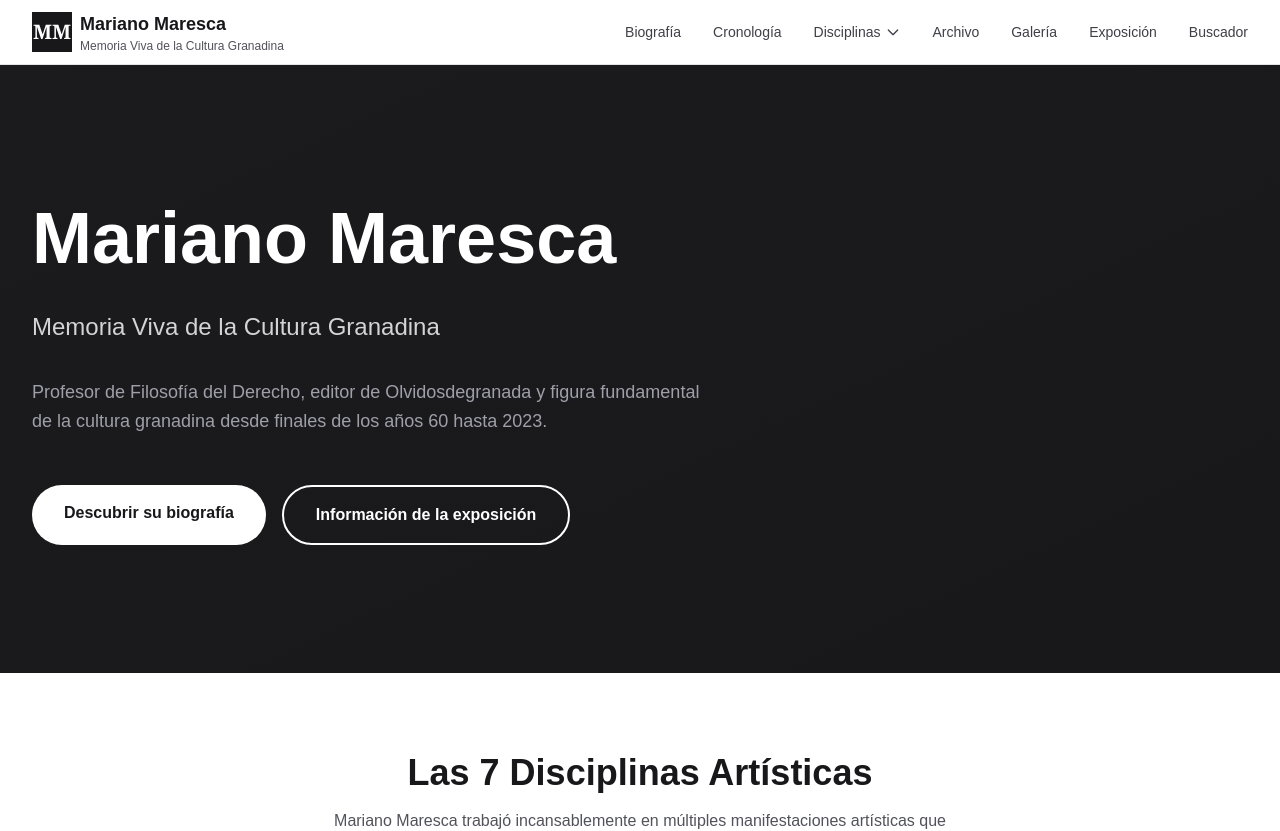
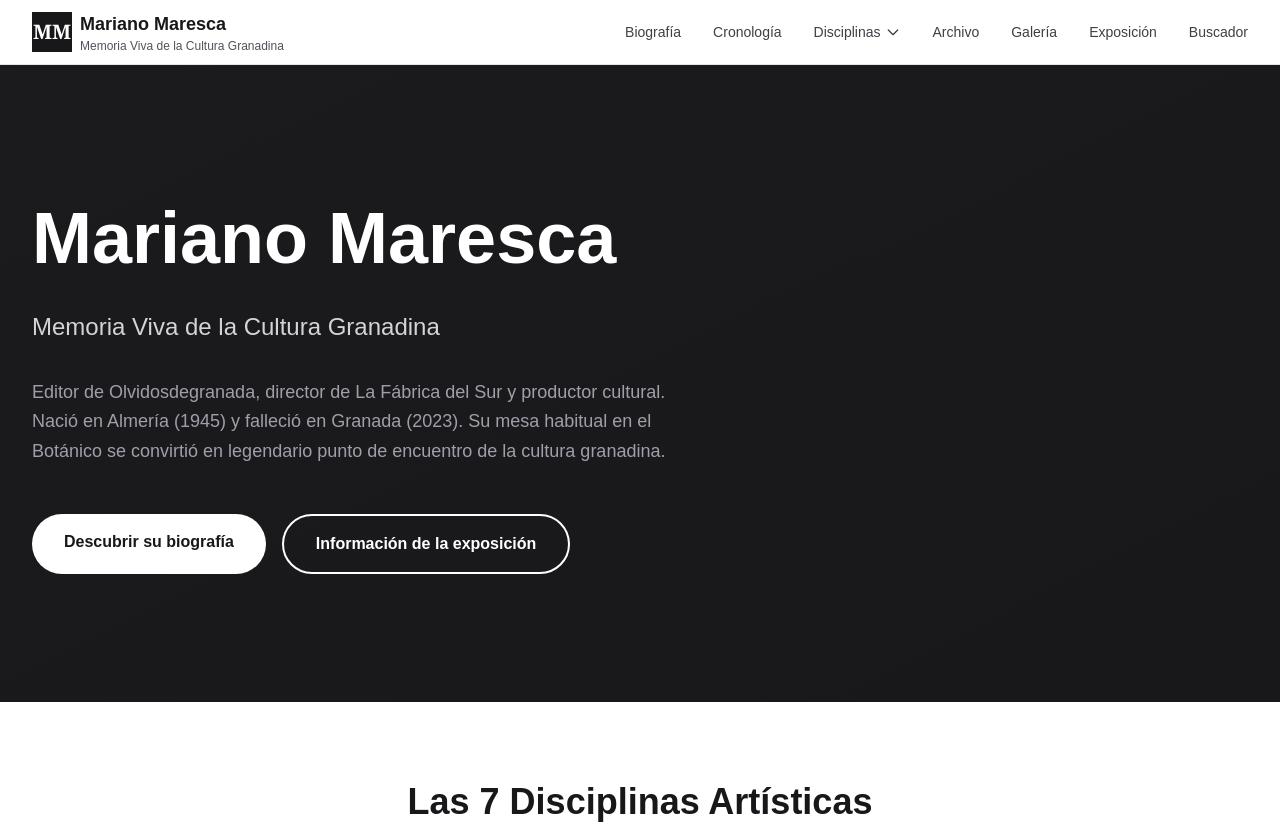
Before and after one commit to elcorreveidile/MM, a Next.js app in the folder web/: page / in a window 1280 px wide. Shown: the top 831 px of the page. Built offline with nearby package versions, Linux system fonts and the light colour scheme.

Commit message:
Add: Important discovery about Mariano Maresca - Botánico cafe exhibition, correct birthplace (Almeria 1945), projects (Rimado de ciudad 1983, La Fabrica del Sur), El Pais columns, and 2023 homage exhibition

```diff
--- a/web/app/components/layout/Footer.tsx
+++ b/web/app/components/layout/Footer.tsx
@@ -19,7 +19,7 @@ export default function Footer() {
               </div>
             </div>
             <p className="text-sm text-zinc-400 leading-relaxed">
-              Exposición homenaje a Mariano Maresca, editor de Olvidosdegranada y figura fundamental de la cultura granadina.
+              Exposición homenaje a Mariano Maresca (Almería 1945 - Granada 2023), editor de Olvidosdegranada, director de La Fábrica del Sur y productor cultural.
             </p>
           </div>
 
--- a/web/app/page.tsx
+++ b/web/app/page.tsx
@@ -17,7 +17,7 @@ export default function HomePage() {
               Memoria Viva de la Cultura Granadina
             </p>
             <p className="text-lg text-zinc-400 mb-12 leading-relaxed max-w-2xl">
-              Profesor de Filosofía del Derecho, editor de Olvidosdegranada y figura fundamental de la cultura granadina desde finales de los años 60 hasta 2023.
+              Editor de Olvidosdegranada, director de La Fábrica del Sur y productor cultural. Nació en Almería (1945) y falleció en Granada (2023). Su mesa habitual en el Botánico se convirtió en legendario punto de encuentro de la cultura granadina.
             </p>
             <div className="flex flex-col sm:flex-row gap-4">
               <Link href="/biografia" className="bg-white text-zinc-900 px-8 py-4 rounded-full font-libre font-semibold hover:bg-zinc-100 transition-colors text-center">
```
Also changed, not shown: 2 other files (tests, documents, lock files or other folders).
